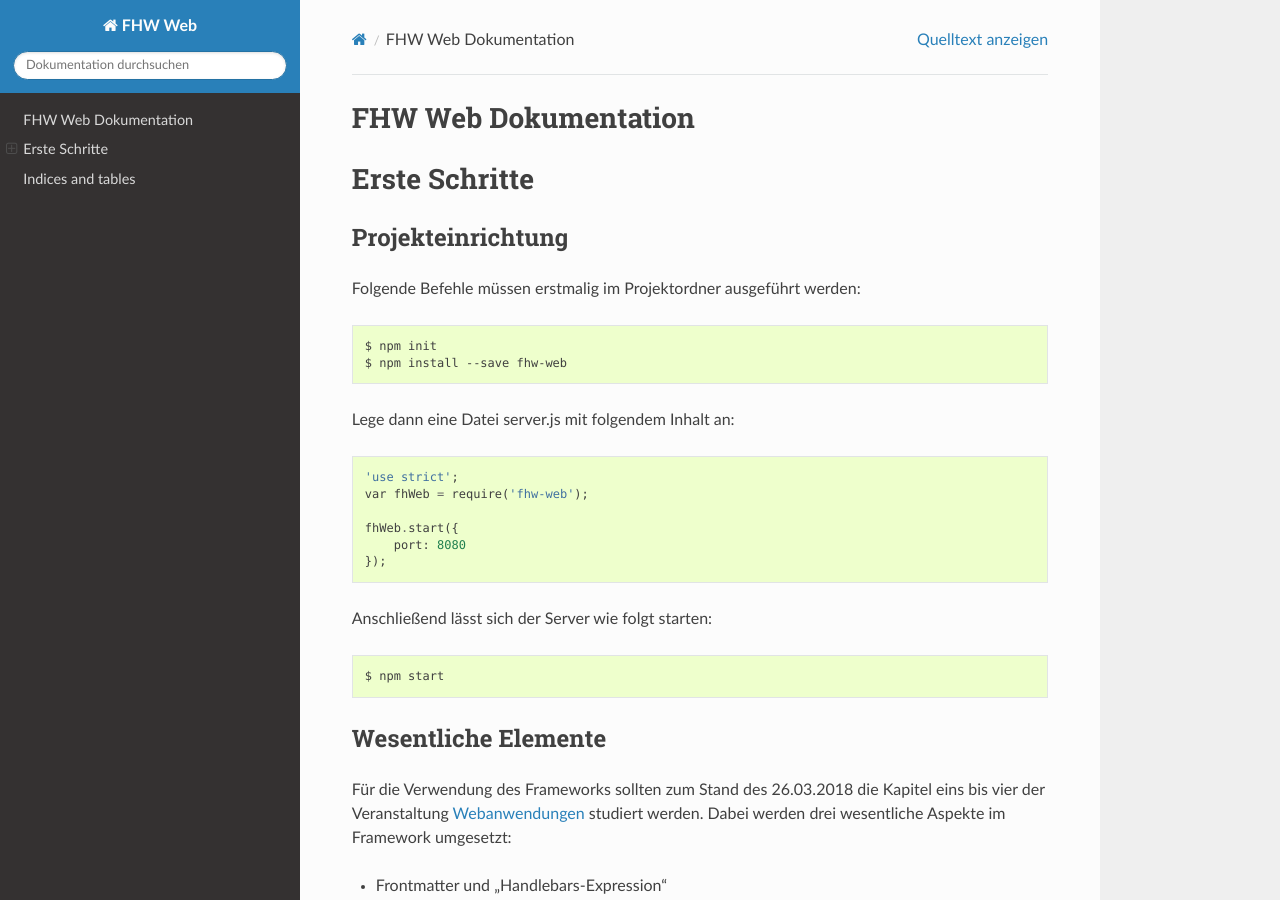
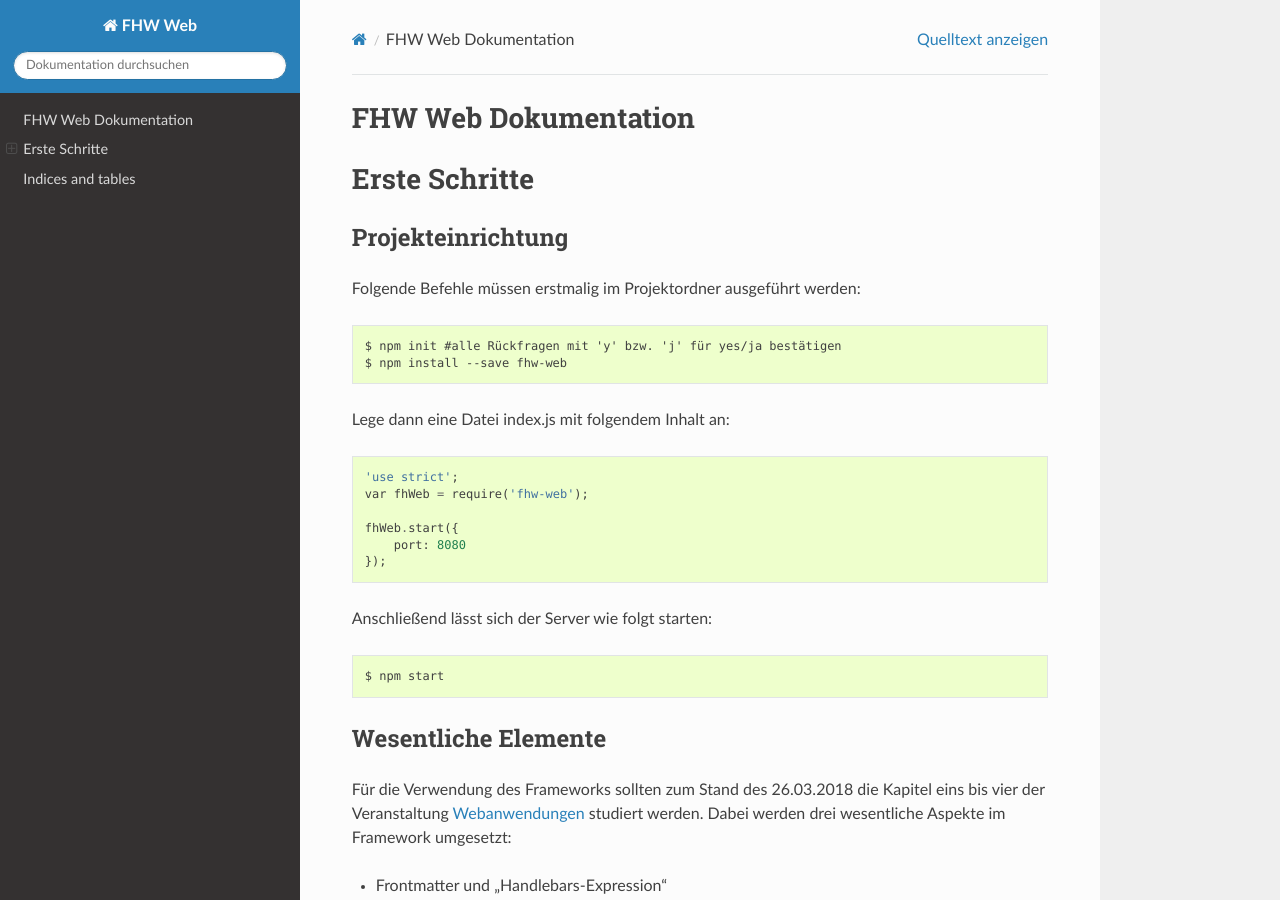
Before and after one commit to marianpg/fhw-web, a Sphinx documentation site: the page built from doc/source/index.rst, in a window 1280 px wide and 900 px high. Built offline with Sphinx 7.4.7 and the Read the Docs theme 2.0.0, drawn with Linux system fonts in a browser that asks for light colours.

Commit message:
doc updated

```diff
--- a/doc/source/index.rst
+++ b/doc/source/index.rst
@@ -13,10 +13,10 @@ Projekteinrichtung
 ^^^^^^^^^^^^^^^^^^
 Folgende Befehle müssen erstmalig im Projektordner ausgeführt werden::
 
-    $ npm init
+    $ npm init #alle Rückfragen mit 'y' bzw. 'j' für yes/ja bestätigen
     $ npm install --save fhw-web
 
-Lege dann eine Datei server.js mit folgendem Inhalt an::
+Lege dann eine Datei index.js mit folgendem Inhalt an::
 
     'use strict';
     var fhWeb = require('fhw-web');
--- a/package.json
+++ b/package.json
@@ -23,7 +23,7 @@
     "babel-preset-es2015": "^6.24.1"
   },
   "url": "https://www.npmjs.com/package/fhw-web",
-  "email":"mpg@fh-wedel.de",
+  "email": "mpg@fh-wedel.de",
   "author": "[mpg] Marian P. Gajda",
   "license": "ISC",
   "main": "index.js",
```
